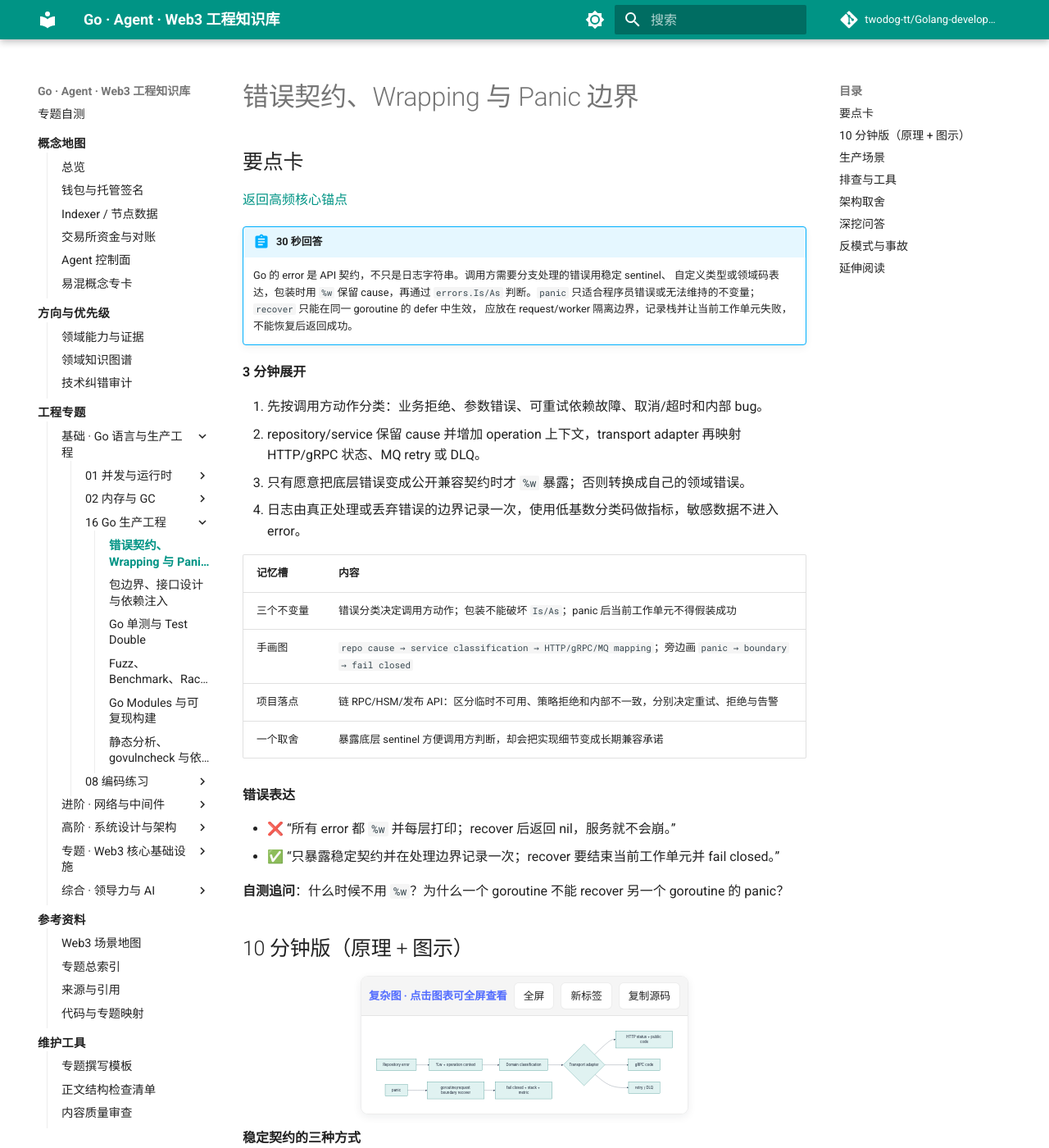
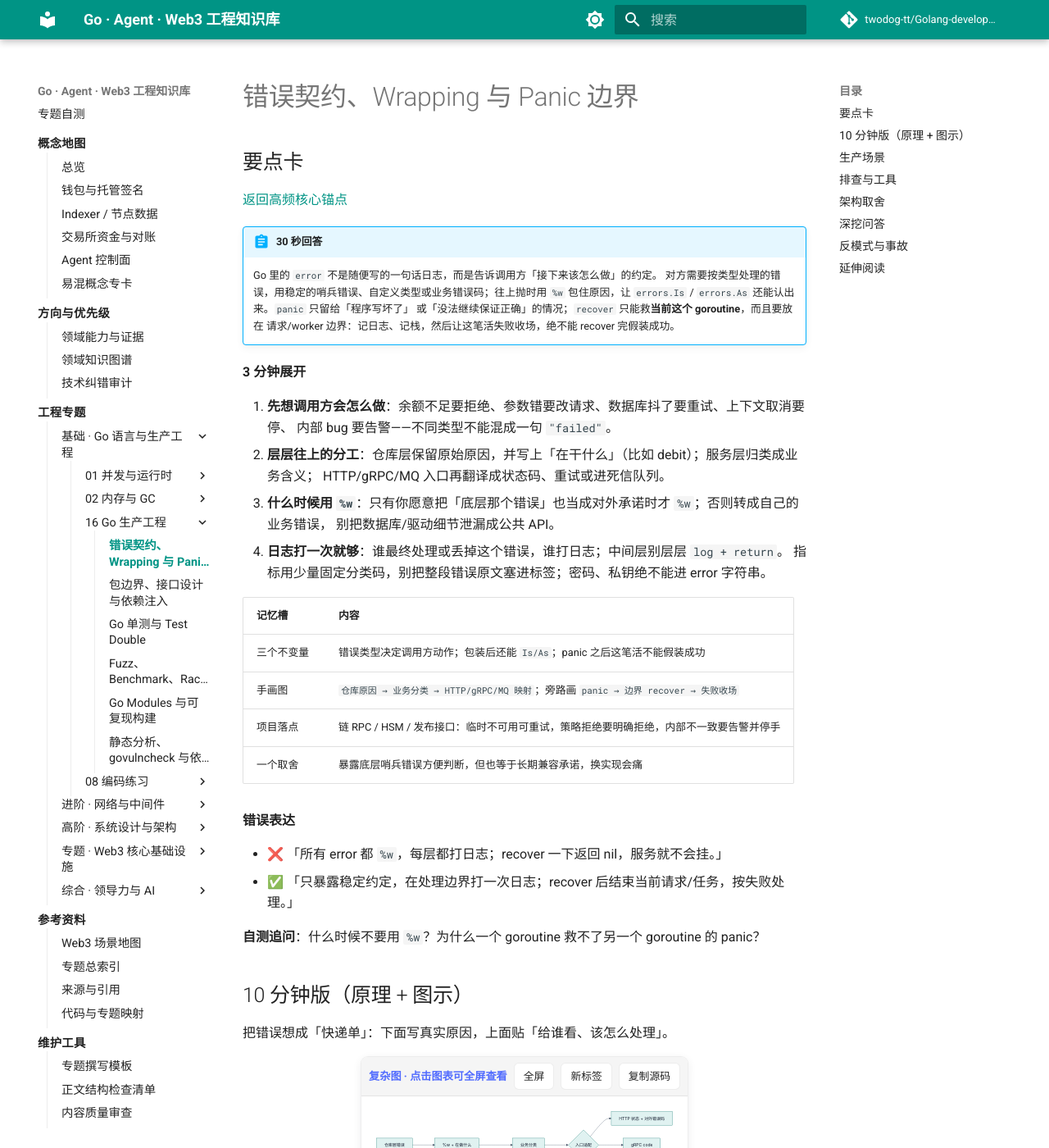
Before and after one commit to twodog-tt/Golang-development-manual, an MkDocs documentation site: the page built from docs/topics/16-go-production-engineering/S-GOENG-01-errors-contract-panic-boundary.md, in a window 1280 px wide and 1400 px high. Shown: the whole window at 82% size. Built offline with MkDocs 1.6.1 and Material for MkDocs 9.7.7, drawn with Linux system fonts in a browser that asks for light colours; comment, search, counter and statistics services are not loaded; some of the changed text lies outside the part shown.

Commit message:
Clarify S-GOENG-01 error and panic guidance in plain language.
Keep the same contract, wrapping, and recover rules while making the
article easier to scan without changing technical conclusions.

Co-authored-by: Cursor <cursoragent@cursor.com>

````diff
--- a/docs/topics/16-go-production-engineering/S-GOENG-01-errors-contract-panic-boundary.md
+++ b/docs/topics/16-go-production-engineering/S-GOENG-01-errors-contract-panic-boundary.md
@@ -24,54 +24,60 @@ sources:
 
 !!! abstract "30 秒回答"
 
-    Go 的 error 是 API 契约，不只是日志字符串。调用方需要分支处理的错误用稳定 sentinel、
-    自定义类型或领域码表达，包装时用 `%w` 保留 cause，再通过 `errors.Is/As` 判断。`panic`
-    只适合程序员错误或无法维持的不变量；`recover` 只能在同一 goroutine 的 defer 中生效，
-    应放在 request/worker 隔离边界，记录栈并让当前工作单元失败，不能恢复后返回成功。
+    Go 里的 `error` 不是随便写的一句话日志，而是告诉调用方「接下来该怎么做」的约定。
+    对方需要按类型处理的错误，用稳定的哨兵错误、自定义类型或业务错误码；往上抛时用
+    `%w` 包住原因，让 `errors.Is` / `errors.As` 还能认出来。`panic` 只留给「程序写坏了」
+    或「没法继续保证正确」的情况；`recover` 只能救**当前这个 goroutine**，而且要放在
+    请求/worker 边界：记日志、记栈，然后让这笔活失败收场，绝不能 recover 完假装成功。
 
 **3 分钟展开**
 
-1. 先按调用方动作分类：业务拒绝、参数错误、可重试依赖故障、取消/超时和内部 bug。
-2. repository/service 保留 cause 并增加 operation 上下文，transport adapter 再映射 HTTP/gRPC
-   状态、MQ retry 或 DLQ。
-3. 只有愿意把底层错误变成公开兼容契约时才 `%w` 暴露；否则转换成自己的领域错误。
-4. 日志由真正处理或丢弃错误的边界记录一次，使用低基数分类码做指标，敏感数据不进入 error。
+1. **先想调用方会怎么做**：余额不足要拒绝、参数错要改请求、数据库抖了要重试、上下文取消要停、
+   内部 bug 要告警——不同类型不能混成一句 `"failed"`。
+2. **层层往上的分工**：仓库层保留原始原因，并写上「在干什么」（比如 debit）；服务层归类成业务含义；
+   HTTP/gRPC/MQ 入口再翻译成状态码、重试或进死信队列。
+3. **什么时候用 `%w`**：只有你愿意把「底层那个错误」也当成对外承诺时才 `%w`；否则转成自己的业务错误，
+   别把数据库/驱动细节泄漏成公共 API。
+4. **日志打一次就够**：谁最终处理或丢掉这个错误，谁打日志；中间层别层层 `log + return`。
+   指标用少量固定分类码，别把整段错误原文塞进标签；密码、私钥绝不能进 error 字符串。
 
 | 记忆槽 | 内容 |
 |--------|------|
-| 三个不变量 | 错误分类决定调用方动作；包装不能破坏 `Is/As`；panic 后当前工作单元不得假装成功 |
-| 手画图 | `repo cause → service classification → HTTP/gRPC/MQ mapping`；旁边画 `panic → boundary → fail closed` |
-| 项目落点 | 链 RPC/HSM/发布 API：区分临时不可用、策略拒绝和内部不一致，分别决定重试、拒绝与告警 |
-| 一个取舍 | 暴露底层 sentinel 方便调用方判断，却会把实现细节变成长期兼容承诺 |
+| 三个不变量 | 错误类型决定调用方动作；包装后还能 `Is/As`；panic 之后这笔活不能假装成功 |
+| 手画图 | `仓库原因 → 业务分类 → HTTP/gRPC/MQ 映射`；旁路画 `panic → 边界 recover → 失败收场` |
+| 项目落点 | 链 RPC / HSM / 发布接口：临时不可用可重试，策略拒绝要明确拒绝，内部不一致要告警并停手 |
+| 一个取舍 | 暴露底层哨兵错误方便判断，但也等于长期兼容承诺，换实现会痛 |
 
 **错误表达**
 
-- ❌ “所有 error 都 `%w` 并每层打印；recover 后返回 nil，服务就不会崩。”
-- ✅ “只暴露稳定契约并在处理边界记录一次；recover 要结束当前工作单元并 fail closed。”
+- ❌ 「所有 error 都 `%w`，每层都打日志；recover 一下返回 nil，服务就不会挂。」
+- ✅ 「只暴露稳定约定，在处理边界打一次日志；recover 后结束当前请求/任务，按失败处理。」
 
-**自测追问**：什么时候不用 `%w`？为什么一个 goroutine 不能 recover 另一个 goroutine 的 panic？
+**自测追问**：什么时候不要用 `%w`？为什么一个 goroutine 救不了另一个 goroutine 的 panic？
 
 ## 10 分钟版（原理 + 图示）
 
+把错误想成「快递单」：下面写真实原因，上面贴「给谁看、该怎么处理」。
+
 ```mermaid
 flowchart LR
-  Repo["Repository error"] --> Wrap["%w + operation context"]
-  Wrap --> Domain["Domain classification"]
-  Domain --> Adapter{"Transport adapter"}
-  Adapter --> HTTP["HTTP status + public code"]
+  Repo["仓库层错误"] --> Wrap["%w + 在做什么"]
+  Wrap --> Domain["业务分类"]
+  Domain --> Adapter{"入口适配"}
+  Adapter --> HTTP["HTTP 状态 + 对外错误码"]
   Adapter --> GRPC["gRPC code"]
-  Adapter --> MQ["retry / DLQ"]
-  Panic["panic"] --> Boundary["goroutine/request boundary recover"]
-  Boundary --> Fail["fail closed + stack + metric"]
+  Adapter --> MQ["重试 / 死信"]
+  Panic["panic"] --> Boundary["请求/worker 边界 recover"]
+  Boundary --> Fail["失败收场 + 栈 + 指标"]
 ```
 
-**稳定契约的三种方式**
+**对外稳定约定的三种写法**
 
 | 方式 | 适合 | 注意 |
 |------|------|------|
-| sentinel `var ErrNotFound` | 少量、稳定、无额外字段 | 暴露后会成为兼容性承诺 |
-| 自定义错误类型 | 需要字段，如 retry-after、资源 ID | 调用方用 `errors.As` |
-| 领域分类码 | 跨进程协议、公开 API | 错误码与内部 cause 分离 |
+| 哨兵错误 `var ErrNotFound` | 就几种固定情况，不需要额外字段 | 一旦公开，换实现也要一直认它 |
+| 自定义错误类型 | 还要带字段，比如多久后可重试、资源 ID | 调用方用 `errors.As` 取出 |
+| 业务错误码 | 给前端/其他服务看的协议 | 对外码和内部原因分开，别把堆栈塞给客户端 |
 
 ```go
 var ErrInsufficientBalance = errors.New("insufficient balance")
@@ -86,57 +92,57 @@ func (e *RetryableError) Unwrap() error { return e.Err }
 
 func debit(ctx context.Context, repo Repository, id string) error {
     if err := repo.Debit(ctx, id); err != nil {
+        // %w：保留原因，方便上层 errors.Is / As
         return fmt.Errorf("debit account %s: %w", id, err)
     }
     return nil
 }
 ```
 
-`errors.Join` 表达“多个错误都发生了”，`errors.Is/As` 会遍历错误树；它不适合替代业务批处理结果，因为调用方通常还需要知道每个 item 的成功/失败。
+`errors.Join` 表示「好几件事同时出错了」，`Is/As` 会顺着错误树找。批量业务（一堆订单里谁成功谁失败）通常还是要逐条结果，不要指望一个 Join 代替明细。
 
-**Typed nil 陷阱**
+**Typed nil 坑（看起来是 nil，其实不是）**
 
 ```go
 func bad() error {
     var e *MyError
-    return e // interface 的动态类型非 nil，因此 error != nil
+    return e // 装进 error 接口后，动态类型不是 nil，所以 err != nil
 }
 ```
 
-应该直接 `return nil`，不要把 nil 指针装入 error interface。
+没有错误时直接 `return nil`，不要把「空的指针」塞进 `error`。
 
 ## 生产场景
 
-- DB 超时：保留 `context.DeadlineExceeded`，adapter 决定返回超时并统计依赖错误。
-- 重复请求：返回稳定的幂等结果或 `ErrConflict`，不能只写 `"duplicate"`。
-- Web3 签名服务：HSM 暂时不可用可重试；策略拒签是业务拒绝；签名不一致属于高危内部错误，应 fail closed。
+- **数据库超时**：保留 `context.DeadlineExceeded` 这类原因，入口决定返回超时，并统计「依赖挂了」。
+- **重复请求**：返回稳定的冲突结果（如 `ErrConflict`），别只返回含糊的 `"duplicate"` 字符串让人去猜。
+- **Web3 签名服务**：HSM 暂时连不上 → 可重试；策略不允许签 → 明确业务拒绝；签名结果对不上 → 高危内部错误，必须失败收场，不能糊弄过去。
 
 ## 排查与工具
 
-- 日志记录 operation、request/trace ID、错误链；敏感参数和私钥材料绝不进入 error。
-- 指标按低基数分类码聚合，错误原文只进日志。
-- panic 记录栈、构建版本与请求 ID，并触发错误率告警；不要对所有 panic 自动重试。
+- 日志带上：在干什么、请求/trace ID、错误链；敏感参数和私钥材料绝不进 error。
+- 指标按少量分类码聚合（超时、拒绝、依赖失败…）；原文只进日志。
+- panic：记栈、构建版本、请求 ID，并告警；不要对所有 panic 自动傻重试。
 
 ## 架构取舍
 
-公开库若 wrap 了某个底层 sentinel，调用方可能依赖它，之后更换底层实现就受兼容性约束。只有希望把底层错误纳入 API 契约时才 `%w`；否则可保留内部日志并返回自己的领域错误。
+公开库如果 `%w` 了某个底层哨兵错误，调用方可能开始依赖它——以后你想换数据库驱动，就得继续「假装」还是那个错误。
+所以：**只有打算把底层错误也写进对外约定时才 `%w`**；否则内部自己记日志，对外返回自己的业务错误。
 
 ## 深挖问答
 
-1. **什么时候不用 `%w`？** → 不希望暴露底层实现为公共契约时。
-2. **`errors.Is` 和 `==`？** → `Is` 可沿 unwrap/join 树判断；`==` 只比较当前值。
-3. **recover 后能继续吗？** → 被 recover 后，发生 panic 的函数不会从 panic 点继续；
-   控制流按 defer/recover 规则返回到边界。边界应结束当前工作单元，未知不变量被破坏时
-   不能继续提交副作用。
-4. **context 错误要包装吗？** → 可以包装上下文，但必须让 `errors.Is(err, context.Canceled/DeadlineExceeded)` 仍成立。
-5. **错误是否都应打印？** → 在“负责处理或丢弃”的边界打印一次，逐层重复打印会制造噪音。
+1. **什么时候不用 `%w`？** → 不想把底层实现细节变成对外承诺时。
+2. **`errors.Is` 和 `==` 差在哪？** → `Is` 会顺着 unwrap/Join 往下找；`==` 只比当前这一层。
+3. **recover 之后还能从 panic 那一行继续跑吗？** → 不能。控制流回到边界；边界应结束当前请求/任务。程序状态已经可能坏了，别继续写库、转账。
+4. **context 取消/超时要包装吗？** → 可以加上下文说明，但必须保证 `errors.Is(err, context.Canceled)` / `DeadlineExceeded` 仍然为真。
+5. **每一层都要打日志吗？** → 不用。谁负责处理或最终丢掉，谁打一次；层层打印只会刷屏。
 
 ## 反模式与事故
 
-- `if strings.Contains(err.Error(), "duplicate")`：文本变化就破坏逻辑。
-- 每层都 log + return：一条故障生成多份重复日志。
-- `recover()` 后返回 nil：调用方误以为成功，可能造成资金状态错乱。
-- 用 panic 处理用户输入或普通依赖超时。
+- `if strings.Contains(err.Error(), "duplicate")`：文案一改逻辑就挂。
+- 每层都 `log` 再 `return`：一次故障炸出一串重复日志。
+- `recover()` 完返回 `nil`：上层以为成功，资金状态可能已经乱了。
+- 用户输错参数、依赖超时也用 `panic`：把普通失败当成程序崩溃。
 
 ## 延伸阅读
 
````
